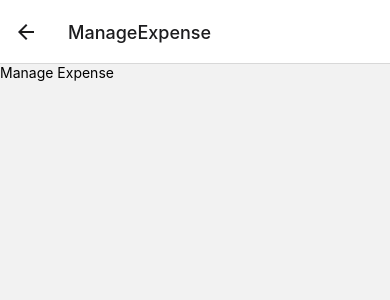
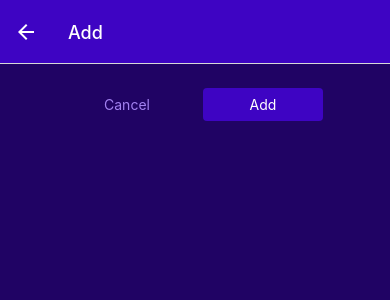
Before and after one commit to Jeanp14/ExpenseTracker, a React Native app: screen /ManageExpense in a window 390 px wide. Shown: the top 300 px of the page. Built offline with nearby package versions, Linux system fonts and the light colour scheme.

Commit message:
added cancel and update buttons, updated ManageExpense

```diff
--- a/App.tsx
+++ b/App.tsx
@@ -17,17 +17,24 @@
 const ExpensesOverview = () => {
   return(
     <BottomTabs.Navigator
-      screenOptions={{
+      screenOptions={({navigation}) => ({
         headerStyle: {backgroundColor: GlobalStyles.colors.primary500},
         headerTintColor: 'white',
         tabBarStyle: {backgroundColor: GlobalStyles.colors.primary500},
         tabBarActiveTintColor: GlobalStyles.colors.accent500,
         headerRight: ({tintColor}) => (
-          <IconButton icon="add" size={24} color={tintColor} onPress={() => {}}/>
+          <IconButton
+            icon="add"
+            size={24}
+            color={tintColor}
+            onPress={() => {
+              navigation.navigate('ManageExpense')
+            }}
+          />
         )
 
 
-      }}>
+      })}>
       <BottomTabs.Screen
         name='RecentExpenses'
         component={RecentExpenses}
@@ -59,7 +66,12 @@
     <>
       <StatusBar style="auto" />
       <NavigationContainer>
-        <Stack.Navigator>
+        <Stack.Navigator
+          screenOptions={{
+            headerStyle: {backgroundColor: GlobalStyles.colors.primary500},
+            headerTintColor: 'white'
+          }}
+        >
           <Stack.Screen
             name='ExpenseOverview'
             component={ExpensesOverview}
@@ -67,7 +79,13 @@
               {headerShown: false}
             }
           />
-          <Stack.Screen name='ManageExpense' component={ManageExpense}/>
+          <Stack.Screen
+            name='ManageExpense'
+            component={ManageExpense}
+            options={{
+              presentation: 'modal'
+            }}
+          />
         </Stack.Navigator>
       </NavigationContainer>
     </>
--- a/components/ExpensesOutput/ExpenseItem.tsx
+++ b/components/ExpensesOutput/ExpenseItem.tsx
@@ -1,17 +1,21 @@
 import { View, Text, StyleSheet, Pressable } from 'react-native';
+import { useNavigation } from '@react-navigation/native';
 import { GlobalStyles } from '../../constants/styles';
 import { getFormattedDate } from '../../util/date';
 
 type ExpenseItemProps = {
+    id: string,
     description: string,
     amount: number,
     date: string
 }
 
-const ExpenseItem = ({description, amount, date}: any) => {
+const ExpenseItem = ({id, description, amount, date}: ExpenseItemProps) => {
+
+    const navigation = useNavigation();
 
     const expensePressHandler = () => {
-
+        navigation.navigate('ManageExpense' as never, {expenseId: id} as never);
     }
 
     return(
--- /dev/null
+++ b/components/ui/Button.tsx
@@ -0,0 +1,49 @@
+import { View, Text, Pressable, StyleSheet } from 'react-native';
+import { GlobalStyles } from '../../constants/styles';
+
+type ButtonProps = {
+    children: string,
+    onPress: () => void,
+    mode?: string,
+    style?: any //to add some extra styling
+}
+
+const Button = ({children, onPress, mode, style}: ButtonProps) => {
+    return(
+        <View style={style}>
+            <Pressable
+                onPress={onPress}
+                style={({pressed}) => pressed && styles.pressed}
+            >
+                <View style={[styles.button, mode === 'flat' && styles.flat]}>
+                    <Text style={[styles.buttonText, mode === 'flat' && styles.flatText]}>{children}</Text>
+                </View>
+            </Pressable>
+        </View>
+    )
+}
+
+const styles = StyleSheet.create({
+    button: {
+        padding: 8,
+        borderRadius: 4,
+        backgroundColor: GlobalStyles.colors.primary500
+    },
+    flat: {
+        backgroundColor: 'transparent'
+    },
+    buttonText: {
+        color: 'white',
+        textAlign: 'center'
+    },
+    flatText: {
+        color: GlobalStyles.colors.primary200
+    },
+    pressed: {
+        opacity: 0.75,
+        backgroundColor: GlobalStyles.colors.primary100,
+        borderRadius: 4
+    }
+});
+
+export default Button;
--- a/screens/ManageExpense.tsx
+++ b/screens/ManageExpense.tsx
@@ -1,15 +1,72 @@
+import { useLayoutEffect } from 'react';
 import { StyleSheet, Text, View } from 'react-native';
+import IconButton from '../components/ui/IconButton';
+import { GlobalStyles } from '../constants/styles';
+import Button from '../components/ui/Button';
 
-const ManageExpense = () => {
+const ManageExpense = ({route, navigation}: any) => {
+
+    const editedExpenseId = route.params?.expenseId;
+    const isEditing = !!editedExpenseId; //!! to convert to boolean
+
+    useLayoutEffect(() => {
+         navigation.setOptions({
+            title: isEditing ? 'Edit' : 'Add'
+         });
+    }, [navigation, isEditing]);
+
+    const deleteExpenseHandler = () => {
+        navigation.goBack();
+    }
+
+    const cancelHandler = () => {
+        navigation.goBack();
+    }
+
+    const confirmHandler = () => {
+        navigation.goBack();
+    }
+
     return(
-        <View>
-            <Text>Manage Expense</Text>
+        <View style={styles.container}>
+            <View style={styles.buttons}>
+                <Button style={styles.button} onPress={cancelHandler} mode='flat'>
+                    Cancel
+                </Button>
+                <Button style={styles.button} onPress={confirmHandler}>
+                    {isEditing ? 'Update' : 'Add'}
+                </Button>
+            </View>
+            {isEditing && (
+            <View style={styles.deleteContainer}>
+                <IconButton icon="trash" color={GlobalStyles.colors.error500} size={36} onPress={deleteExpenseHandler}/>
+            </View>)}
         </View>
     )
 }
 
 const styles = StyleSheet.create({
-
+    container: {
+        flex: 1,
+        padding: 24,
+        backgroundColor: GlobalStyles.colors.primary800
+    },
+    buttons: {
+        flexDirection: 'row',
+        justifyContent: 'center',
+        alignItems: 'center'
+    },
+    button: {
+        minWidth: 120,
+        marginHorizontal: 8
+    },
+    deleteContainer: {
+        marginTop: 16,
+        paddingTop: 8,
+        borderTopWidth: 2,
+        borderTopColor: GlobalStyles.colors.primary200,
+        alignItems: 'center'
+    }
 })
 
 export default ManageExpense;
```
